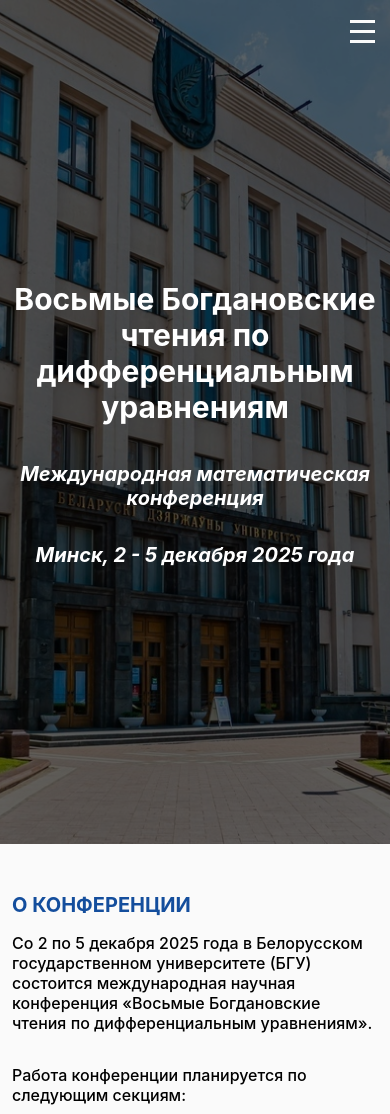
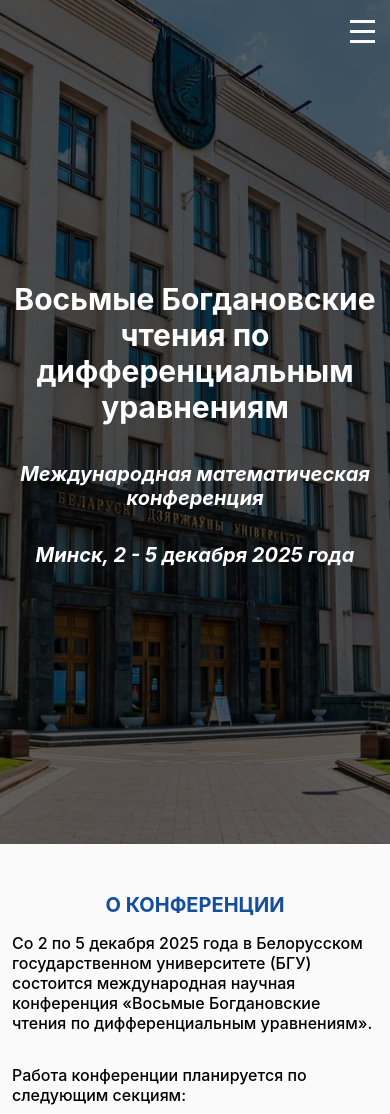
Before and after one commit to imconfde/8br, a React (Create React App) app: page / in a window 390 px wide. Shown: the top 1114 px of the page. Built offline with nearby package versions, Linux system fonts and the light colour scheme.

Commit message:
add styles for about section

```diff
--- a/src/components/About.js
+++ b/src/components/About.js
@@ -9,7 +9,7 @@ function About() {
             <img alt="about" src={require('../img/logo.jpg')} className="img-fluid" />
           </div>
           <div className="col-md-6">
-            <h2 className="main-title">О КОНФЕРЕНЦИИ</h2>
+            <h2 className="main-title about-title">О КОНФЕРЕНЦИИ</h2>
             <p className="main-p">
               Со 2 по 5 декабря 2025 года в Белорусском государственном университете (БГУ) состоится
               международная научная конференция «Восьмые Богдановские чтения по дифференциальным уравнениям».
--- a/src/index.css
+++ b/src/index.css
@@ -621,7 +621,7 @@ ul li a {
     padding: 0;
   }
   .btn {
-    padding:  10px 30px;
+    padding: 10px 30px;
   }
   .container {
     max-width: 540px;
@@ -687,6 +687,9 @@ ul li a {
   .main-title {
     font-size: 20px;
   }
+  .about-title {
+    text-align: center;
+  }
   .p-member {
     font-size: 14px;
     margin: 0;
```
